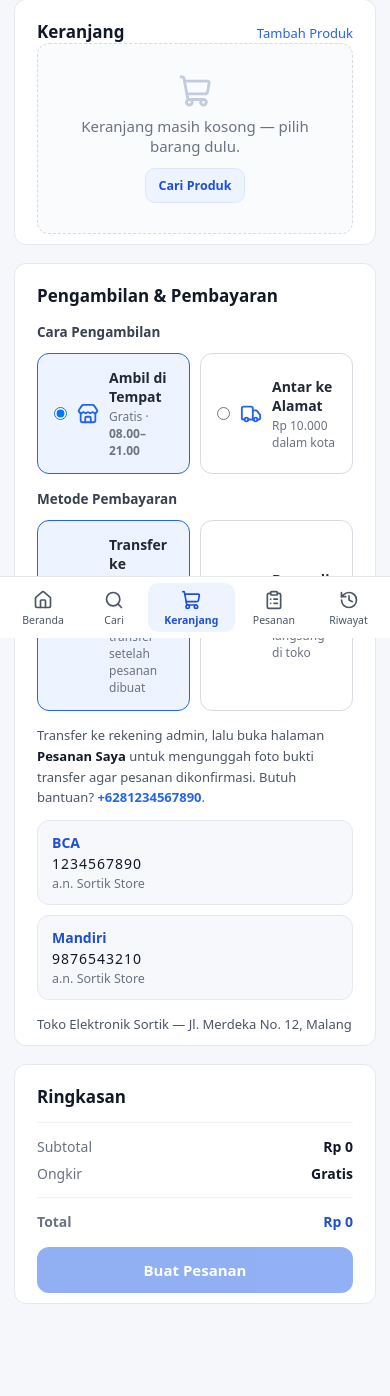
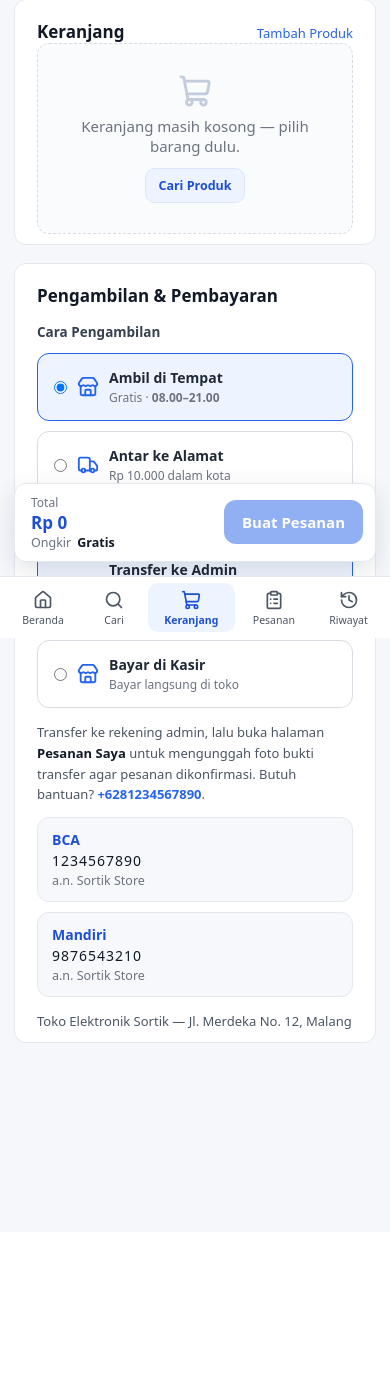
Before and after one commit to attaqifa/sortik-web-app, a PHP site: page /user/checkout.html in a window 390 px wide. Shown: the part 206-1602 px from the top of the page. After the commit the page ends 1249 px from the top, so only its background shows below. Run offline with PHP 8.4, Linux system fonts and the light colour scheme.

Commit message:
style(ui): improve responsive layout and mobile usability
Refactor CSS and product components to enhance the user experience on smaller screens:

- Update `.beli-aksi` and `.opt label` to use flex-wrap and flexible basis for better responsiveness.
- Implement a sticky bottom action bar for the checkout summary and purchase buttons on mobile devices.
- Introduce conditional text rendering (short vs. long labels) for product buttons to prevent text overflow.
- Add Lucide icons to the "Add to Cart" and "In Cart" button states.

```diff
--- a/assets/css/app.css
+++ b/assets/css/app.css
@@ -574,7 +574,11 @@ a.pcard:focus-visible { outline: 2px solid var(--biru); }
 .totalbeli span { font-size: 12px; color: var(--tinta-3); }
 .totalbeli b { display: block; font-size: 20px; color: var(--biru-tua); font-variant-numeric: tabular-nums; }
 .beli-aksi { display: flex; gap: 10px; margin-top: 12px; }
-.beli-aksi .primary { flex: 1; min-width: 0; margin-top: 0; }
+.beli-aksi { flex-wrap: wrap; }
+/* kolom info sempit (± 1024px): tombol bertumpuk, bukan teks terpotong */
+.beli-aksi .primary { display: inline-flex; flex: 1 1 170px; align-items: center; justify-content: center; gap: 8px; min-width: 0; margin-top: 0; white-space: nowrap; }
+.beli-aksi .ikon { width: 18px; height: 18px; flex: none; }
+.beli .pendek { display: none; }
 
 .qty { display: flex; align-items: center; gap: 6px; }
 .qty button { width: 28px; height: 28px; font: inherit; font-size: 15px; line-height: 1; background: var(--kertas); border: 1px solid var(--bidang); border-radius: var(--r-s); cursor: pointer; transition: background var(--cepat), color var(--cepat), border-color var(--cepat); }
@@ -629,7 +633,8 @@ a.pcard:focus-visible { outline: 2px solid var(--biru); }
 
 /* ---------- checkout ---------- */
 .opt { display: flex; flex-wrap: wrap; gap: 10px; margin-top: 12px; }
-.opt label { display: flex; align-items: center; gap: 10px; padding: 14px 16px; background: var(--kertas); border: 1px solid var(--bidang); border-radius: var(--r); cursor: pointer; transition: background var(--cepat), border-color var(--cepat); }
+/* lebar dasar 220px: dua kolom bila muat, satu kolom di layar sempit (teks tidak patah per kata) */
+.opt label { display: flex; flex: 1 1 220px; align-items: center; gap: 10px; padding: 14px 16px; background: var(--kertas); border: 1px solid var(--bidang); border-radius: var(--r); cursor: pointer; transition: background var(--cepat), border-color var(--cepat); }
 .opt label:hover { border-color: #c8d2e8; }
 .opt label:has(input:checked) { background: var(--biru-muda); border-color: var(--biru); }
 .opt .ikon { width: 22px; height: 22px; flex: none; color: var(--biru); }
@@ -798,10 +803,16 @@ input[type="file"]::file-selector-button:hover { background: #e2ecff; border-col
   #notif { bottom: calc(88px + env(safe-area-inset-bottom)); }
   .detail { grid-template-columns: 1fr; }
   .galeri { max-width: 440px; margin: 0 auto; }
-  .opt label { flex: 1; }
 
-  /* kotak beli menempel di atas bar menu */
-  .beli { position: sticky; bottom: calc(84px + env(safe-area-inset-bottom)); padding: 12px 14px; background: var(--kertas); box-shadow: var(--melayang); }
+  /* kotak beli dipecah: jumlah & total ikut alur halaman, hanya tombol yang
+     menempel di atas bar menu — nama dan harga produk tidak tertutup */
+  .beli { display: contents; }
+  .beli-atas { margin-top: 18px; padding: 10px 14px; background: var(--sorot); border: 1px solid var(--garis); border-radius: var(--r); }
+  .beli-aksi { position: sticky; bottom: calc(76px + env(safe-area-inset-bottom)); z-index: 20; margin-top: 12px; padding: 8px; background: var(--kertas); border: 1px solid var(--garis); border-radius: var(--r); box-shadow: var(--melayang); }
+  .beli-aksi { flex-wrap: nowrap; }
+  .beli-aksi .primary { flex: 1 1 0; padding: 12px; }
+  .beli .lengkap { display: none; }
+  .beli .pendek { display: inline; }
 
   /* aksi & status ke bawah */
   .row { grid-template-columns: 60px 1fr; }
@@ -819,10 +830,19 @@ input[type="file"]::file-selector-button:hover { background: #e2ecff; border-col
 
 @media (max-width: 960px) {
   .checkout { grid-template-columns: 1fr; }
-  .samping { position: static; box-shadow: none; }
+  /* ringkasan jadi bar bawah yang menempel: total + tombol selalu terlihat */
+  .samping { position: sticky; bottom: 0; z-index: 20; display: grid; grid-template-columns: minmax(0, 1fr) auto; align-items: center; column-gap: 14px; padding: 10px 12px 10px 16px; }
+  .samping h2 { position: absolute; width: 1px; height: 1px; overflow: hidden; clip: rect(0 0 0 0); white-space: nowrap; }
+  .samping .sum { grid-column: 1; justify-content: flex-start; gap: 6px; margin: 0; padding: 0; font-size: 12.5px; border: 0; }
+  .samping .sum.sub { display: none; }
+  .samping .sum.tot { grid-row: 1; flex-direction: column; gap: 0; font-size: 17px; }
+  .samping .sum.tot span { font-size: 12px; font-weight: 500; }
+  .samping .sum b { text-align: left; white-space: nowrap; }
+  .samping .primary { grid-column: 2; grid-row: 1 / span 2; width: auto; margin: 0; padding: 12px 18px; white-space: nowrap; }
 }
 
 @media (max-width: 860px) {
+  .samping { bottom: calc(76px + env(safe-area-inset-bottom)); }
   #daftar .row { grid-template-columns: 60px minmax(0, 1fr); }
   #daftar .row .thumb { width: 60px; height: 60px; }
   .pesanan .row { grid-template-columns: 76px minmax(0, 1fr); }
@@ -831,6 +851,8 @@ input[type="file"]::file-selector-button:hover { background: #e2ecff; border-col
 }
 
 @media (max-width: 560px) {
+  /* foto produk lebih pendek agar nama & harga terlihat tanpa menggulir */
+  .galeri-utama { aspect-ratio: 4 / 3; }
   .produk-ringkas { grid-template-columns: 96px minmax(0, 1fr); gap: 12px; }
 }
 
--- a/user/checkout.html
+++ b/user/checkout.html
@@ -73,7 +73,7 @@
       <!-- ringkasan dan tombol pesan -->
       <section class="card samping">
         <h2>Ringkasan</h2>
-        <div class="sum"><span>Subtotal</span><b id="sub"></b></div>
+        <div class="sum sub"><span>Subtotal</span><b id="sub"></b></div>
         <div class="sum"><span>Ongkir</span><b id="ong"></b></div>
         <div class="sum tot"><span>Total</span><b id="tot"></b></div>
         <button class="primary" id="buat" type="button">Buat Pesanan</button>
```
Also changed, not shown: assets/js/user/produk.js (+5 -2 lines), 1 other file.
